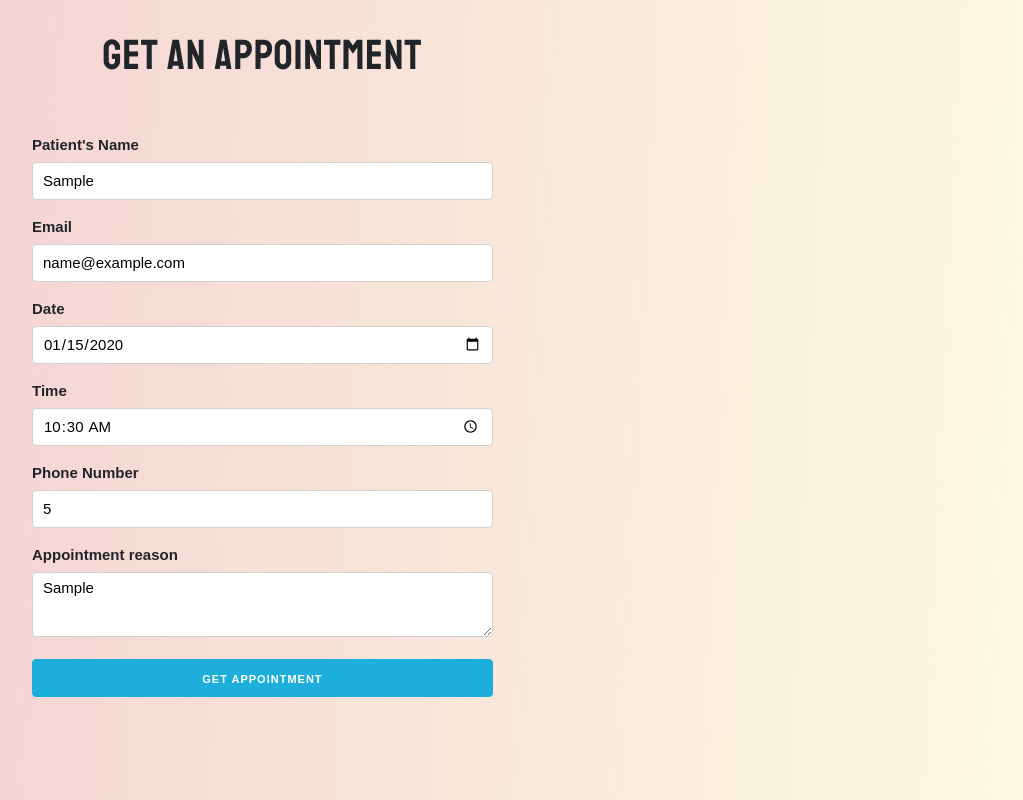
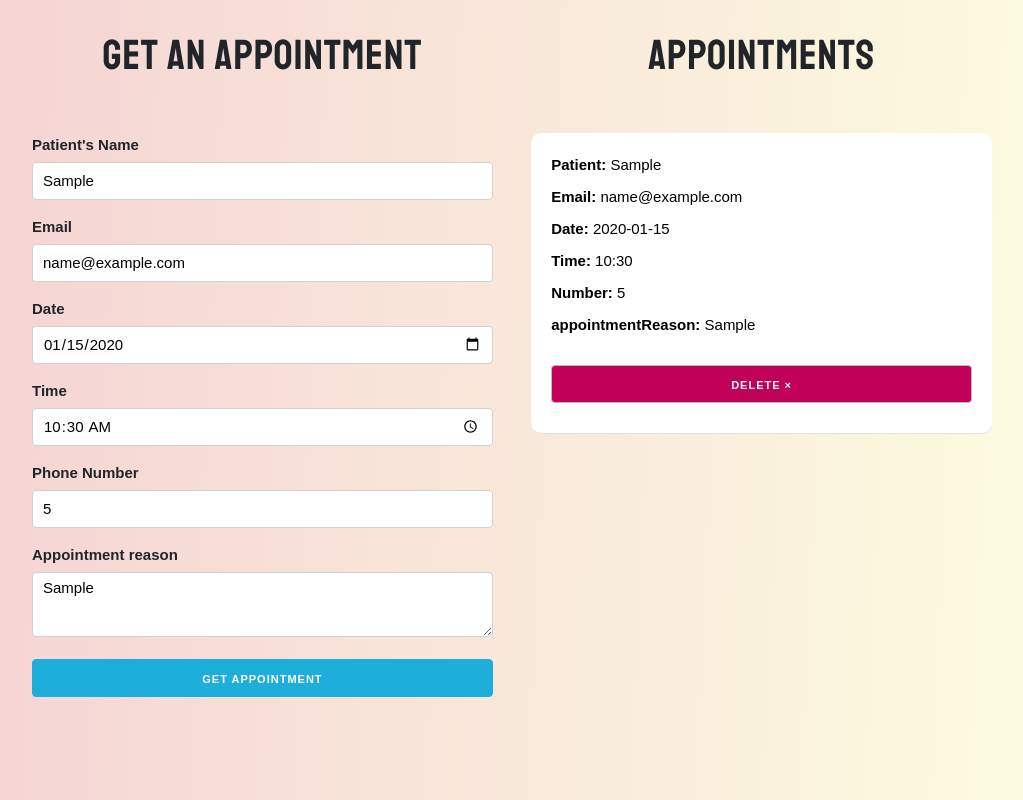
Before and after one commit to agusgarcia3007/ReactPatientsAdministrator, a React (Create React App) app: page / in a window 1280 px wide. Both pictures are taken after typing "Sample", "name@example.com", "2020-01-15", "10:30", "5", "Sample" into the empty fields and a click on the button "GET APPOINTMENT". Shown: the whole page, without its empty margins (128-1151 px from the left). Built offline with nearby package versions, Linux system fonts and the light colour scheme.

Commit message:
deleting appointments working

```diff
--- a/src/App.js
+++ b/src/App.js
@@ -1,5 +1,6 @@
 import React, { useState } from 'react';
 import Form from './components/form';
+import Appointment from './components/Appointment';
 
 const App = () => {
 
@@ -12,6 +13,12 @@ const App = () => {
       ])
   }
 
+  //delete an appointment
+  const delAppointment = id => {
+    const newAppointment = appointments.filter(appointment => appointment.id !== id);
+    setAppointments(newAppointment);
+  };
+
   return(
     <>
       <div className="container">
@@ -22,7 +29,14 @@ const App = () => {
             />
           </div>
           <div className="one-half column">
-
+            <h2>Appointments</h2>
+            {appointments.map(appointment => (
+              <Appointment
+                key={appointment.id}
+                appointment={appointment}
+                delAppointment={delAppointment}
+              />
+            ))}
           </div>
         </div>
       </div>
--- /dev/null
+++ b/src/components/Appointment.js
@@ -0,0 +1,18 @@
+import React from 'react'
+
+const Appointment = ({appointment, delAppointment}) => (
+    <div className="appointment">
+        <p>Patient: <span>{appointment.patient}</span></p>
+        <p>Email: <span>{appointment.email}</span></p>
+        <p>Date: <span>{appointment.date}</span></p>
+        <p>Time: <span>{appointment.time}</span></p>
+        <p>Number: <span>{appointment.number}</span></p>
+        <p>appointmentReason: <span>{appointment.appointmentReason}</span></p>
+        <button
+        className="button eliminar u-full-width"
+        onClick={() => delAppointment(appointment.id)}
+        >Delete &times;</button>
+
+    </div>
+)
+export default Appointment;
--- a/src/components/form.js
+++ b/src/components/form.js
@@ -37,9 +37,19 @@ const Form = ({getAppointment}) => {
 
         //get an ID
         appointment.id = uuid();
-        console.log(appointment);
 
+        //create the appointment
         getAppointment(appointment);
+
+        //reset te form
+        setAppointment({
+            patient:'',
+            email:'',
+            date:'',
+            time:'',
+            number:'',
+            appointmentReason:''
+        })
     }
 
 
--- a/src/index.css
+++ b/src/index.css
@@ -19,21 +19,21 @@ h1, h2  {
   font-family: 'Staatliches', cursive;
   letter-spacing: 1px;
 }
-.lista-citas .media {
+.lista-appointments .media {
   border-bottom: 1px solid #e1e1e1;
   padding-bottom: 3rem;
 }
 
-.lista-citas .media:last-of-type{
+.lista-appointments .media:last-of-type{
   border-bottom: 0;
 }
-.lista-citas .media-body p {
+.lista-appointments .media-body p {
   margin:0;
 }
-.lista-citas .media-body button {
+.lista-appointments .media-body button {
   margin-top: 1rem!important;
 }
-.lista-citas .media-body span {
+.lista-appointments .media-body span {
   font-weight: bold;
 }
 
@@ -53,26 +53,26 @@ input[type="time"] {
 }
 
 
-.cita {
+.appointment {
   padding: 2rem;
   background: white;
   border-bottom: 1px solid #e1e1e1;
   color: black;
 }
 
-.cita p {
+.appointment p {
   font-weight: bold;
   margin-bottom: .8rem;
 }
-.cita p span {
+.appointment p span {
   font-weight: normal;
 
 }
-.cita:first-of-type {
+.appointment:first-of-type {
   border-top-left-radius: 1rem;
   border-top-right-radius: 1rem;
 }
-.cita:last-of-type {
+.appointment:last-of-type {
   border-bottom-left-radius: 1rem;
   border-bottom-right-radius: 1rem;
 }
```
